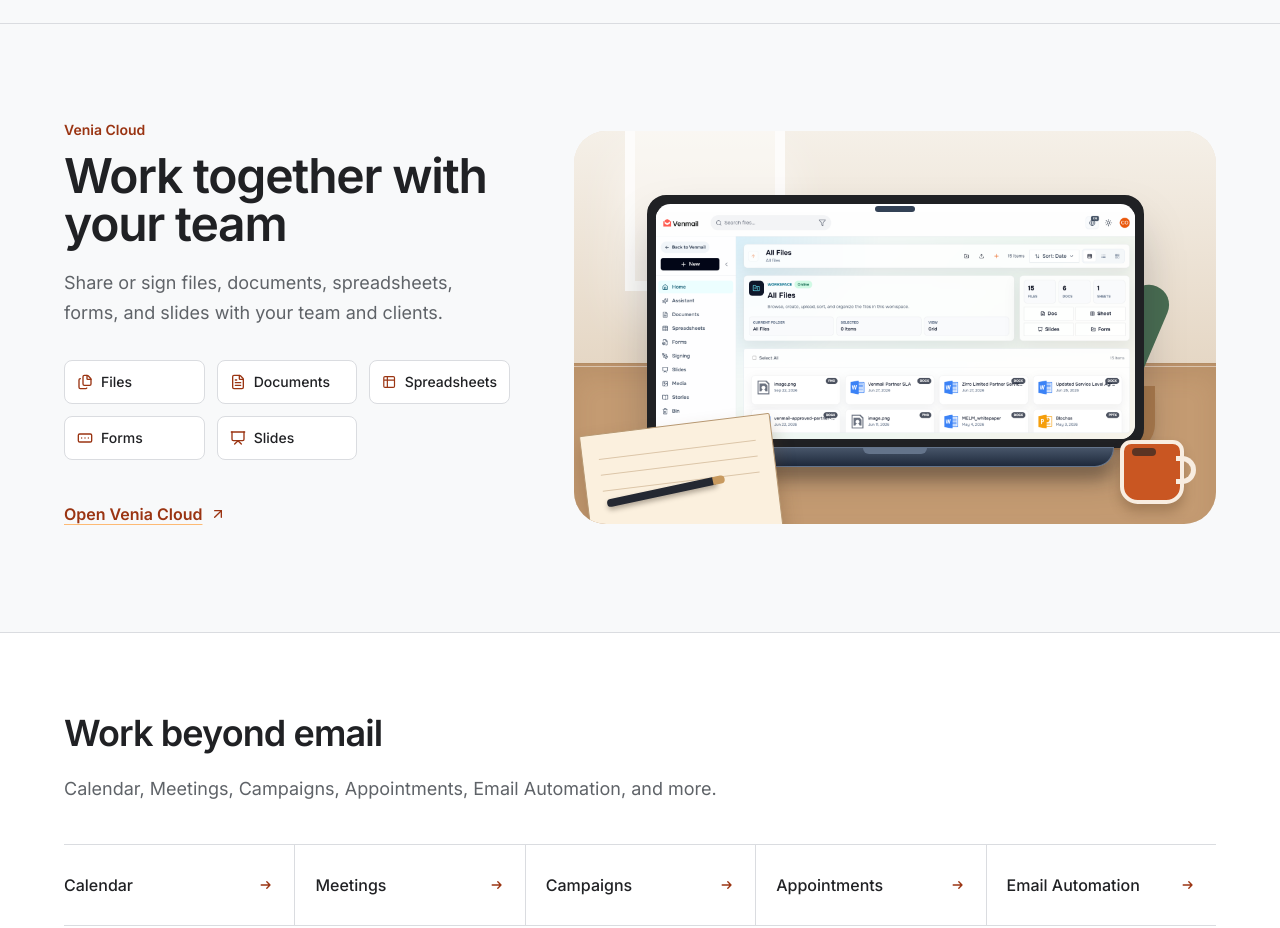
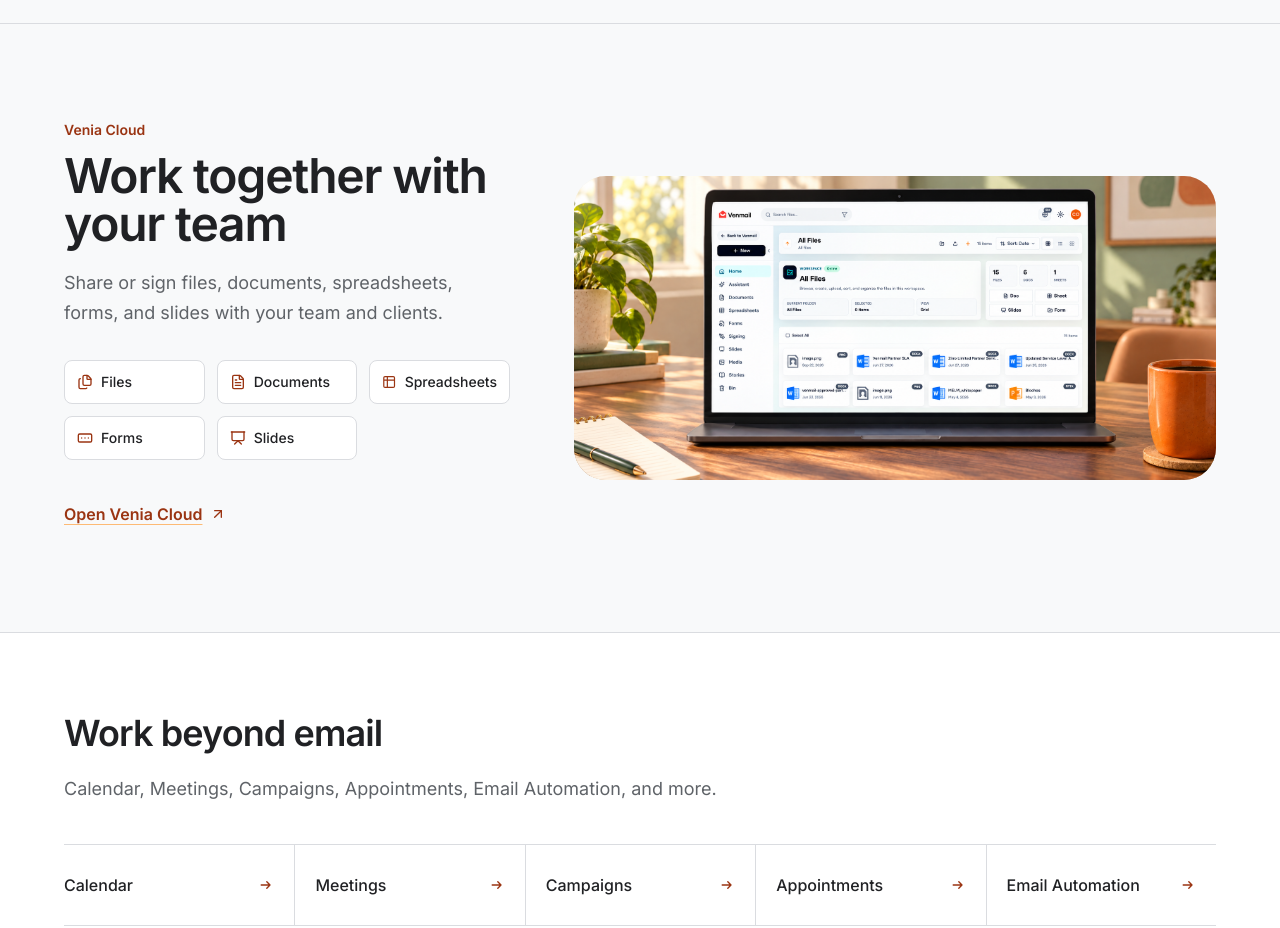
Before and after one commit to VenMail/landing_cms, a Next.js app: page / in a window 1280 px wide. Shown: the part 6020-6948 px from the top of the page. Built offline with nearby package versions, Linux system fonts and the light colour scheme; no server answers.

Commit message:
Use cohesive Office desk artwork

```diff
--- a/src/components/PageSections/VeniaCollaborationSection.jsx
+++ b/src/components/PageSections/VeniaCollaborationSection.jsx
@@ -39,7 +39,8 @@
         </a>
       </div>
 
-      <div className="relative min-w-0 overflow-hidden rounded-[2rem] bg-[#ede5d9] px-4 pb-10 pt-12 sm:px-8 sm:pb-14 sm:pt-16" data-visual="office-desk">
+      <div className="relative min-w-0 overflow-hidden rounded-[2rem]" data-visual="office-desk">
+        <Image src="/images/venia-office-desk.png" alt="Venia Cloud workspace on an office desk" width={1792} height={1024} className="relative z-30 block h-auto w-full" />
         <div aria-hidden="true" className="absolute inset-x-0 top-0 h-[64%] bg-gradient-to-b from-[#f5f0e8] to-[#e4d5c2]" />
         <div aria-hidden="true" data-visual="office-window-light" className="absolute left-[8%] top-0 h-32 w-32 border-x-[0.65rem] border-b-[0.65rem] border-white/70 bg-white/45 shadow-[0_22px_46px_rgba(255,255,255,0.55)] sm:h-40 sm:w-40" />
         <div aria-hidden="true" data-visual="office-tabletop" className="absolute inset-x-0 bottom-0 h-[41%] border-t border-[#b48d65] bg-[#c49b72] shadow-[inset_0_12px_24px_rgba(104,70,42,0.12)]" />
@@ -62,7 +63,7 @@
           <span className="absolute bottom-14 left-14 h-28 w-10 rotate-[23deg] rounded-t-full rounded-bl-full bg-[#496c51]" />
           <span className="absolute bottom-10 left-8 h-24 w-9 -rotate-[4deg] rounded-t-full bg-[#587a5b]" />
         </div>
-        <div className="relative z-10 mx-auto w-[96%] max-w-[44rem] sm:w-[86%]" data-visual="office-laptop">
+        <div className="hidden relative z-10 mx-auto w-[96%] max-w-[44rem] sm:w-[86%]" data-visual="office-laptop">
           <div className="relative rounded-[1.2rem] border-[0.35rem] border-[#202124] bg-[#202124] p-1 shadow-2xl shadow-slate-900/35">
             <span aria-hidden="true" className="absolute left-1/2 top-1.5 h-1.5 w-10 -translate-x-1/2 rounded-full bg-slate-700" />
             <div className="overflow-hidden rounded-[0.9rem] bg-white pt-2">
```
Also changed, not shown: public/images/venia-office-desk.png (added).
